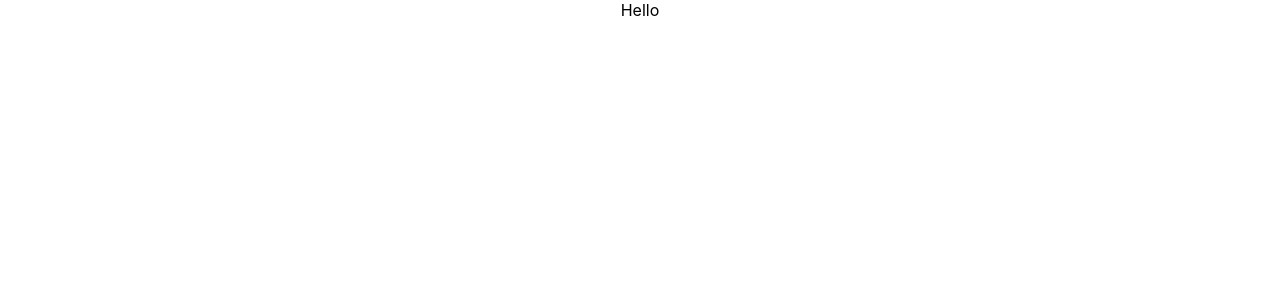
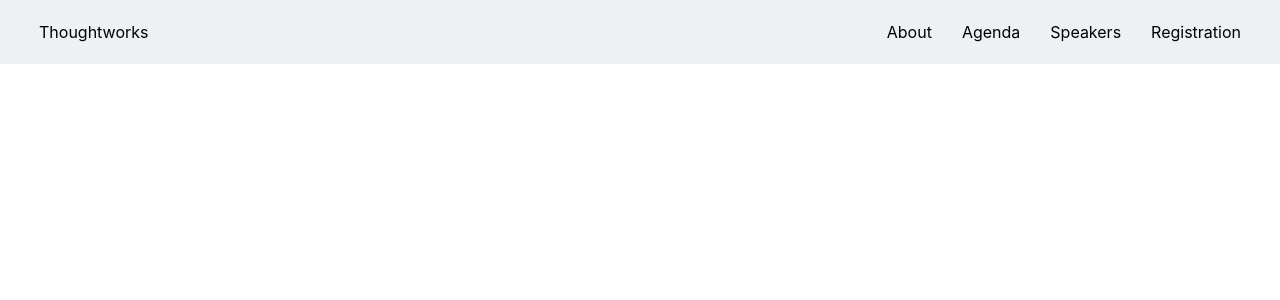
Before and after one commit to ThoughtWorks-Bangalore/Yottabyte, a React (Create React App) app: page / in a window 1280 px wide. Shown: the top 300 px of the page. Built offline with nearby package versions, Linux system fonts and the light colour scheme.

Commit message:
[Ankit|Procheta|Roshni] Add. navbar

```diff
--- a/package.json
+++ b/package.json
@@ -3,6 +3,10 @@
   "version": "0.1.0",
   "private": true,
   "dependencies": {
+    "@emotion/react": "^11.10.5",
+    "@emotion/styled": "^11.10.5",
+    "@mui/icons-material": "^5.11.0",
+    "@mui/material": "^5.11.3",
     "@testing-library/jest-dom": "^5.16.5",
     "@testing-library/react": "^13.4.0",
     "@testing-library/user-event": "^13.5.0",
--- a/src/App.js
+++ b/src/App.js
@@ -1,9 +1,10 @@
 import './App.css';
+import { Navbar } from './components/Navbar';
 
 function App() {
   return (
     <div className="App">
-      Hello
+      <Navbar />
     </div>
   );
 }
--- /dev/null
+++ b/src/components/Navbar.css
@@ -0,0 +1,18 @@
+.navbar_button:hover {
+    background-color: #003D4F;
+    opacity: 0.5;
+    color: white;
+    line-height: 60px;
+}
+
+.navbar_button {
+    cursor: pointer;
+    padding: 0 15px;
+}
+
+.navbar, .buttons {
+    display: flex;
+    flex-direction: row;
+    align-items: center;
+    justify-content: space-between;
+}
--- /dev/null
+++ b/src/components/Navbar.js
@@ -0,0 +1,31 @@
+import React from 'react';
+import AppBar from '@mui/material/AppBar';
+import Box from '@mui/material/Box';
+import Toolbar from '@mui/material/Toolbar';
+import Typography from '@mui/material/Typography';
+
+import "./Navbar.css";
+
+const RedirectToThoughtworksPage = () => {
+    window.open("https://www.thoughtworks.com/");
+}
+
+export const Navbar = () => {
+  return (
+    <Box sx={{ flexGrow: 1 }}>
+      <AppBar position="fixed" sx={{ bgcolor: "#edf1f3", boxShadow: "none", color: "black" }}>
+        <Toolbar className="navbar">
+          <Typography className="navbar_button" variant="h7" component="div" onClick={RedirectToThoughtworksPage}>
+            Thoughtworks
+          </Typography>
+            <div className='buttons'>
+                <div className="navbar_button" color="inherit">About</div>
+                <div className="navbar_button" color="inherit">Agenda</div>
+                <div className="navbar_button" color="inherit">Speakers</div>
+                <div className="navbar_button" color="inherit">Registration</div>
+            </div>
+        </Toolbar>
+      </AppBar>
+    </Box>
+  )
+}
```
Also changed, not shown: 1 other file (tests, documents, lock files or other folders).
